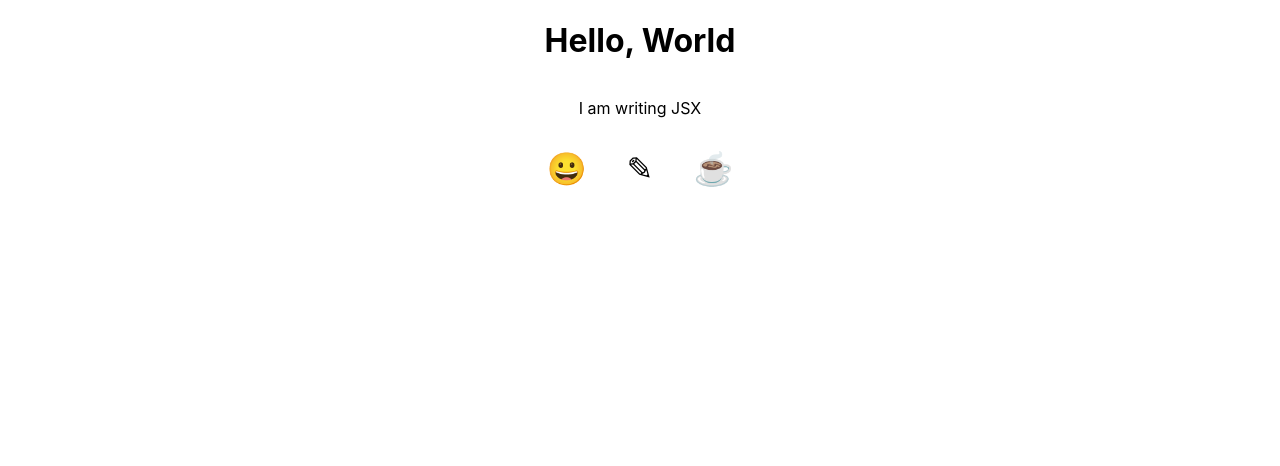
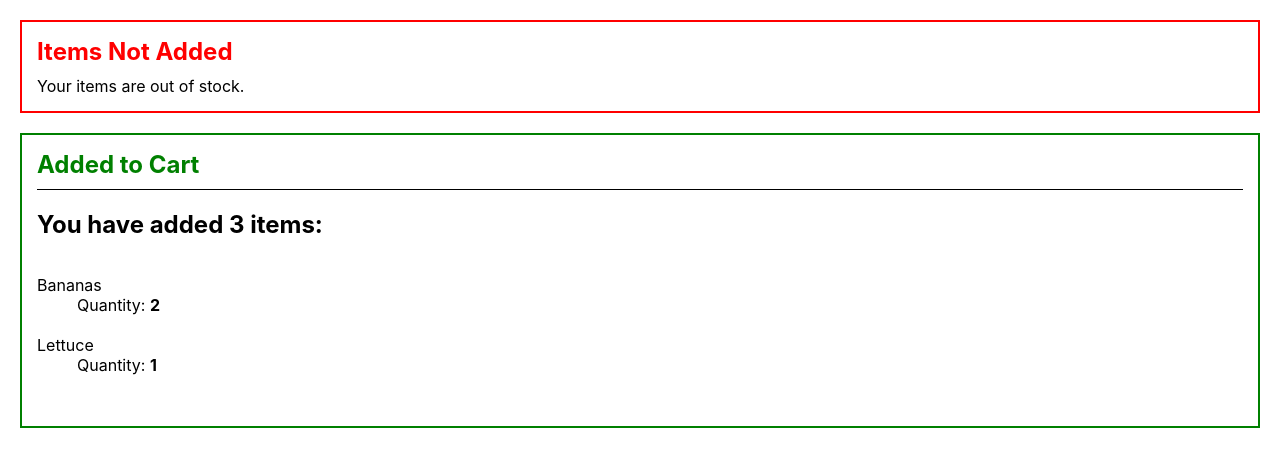
Before and after one commit to maksimo-vvd/lrn-digital-ocean-tutorial, a React (Create React App) app: page / in a window 1280 px wide. Shown: the top 466 px of the page. Built offline with nearby package versions, Linux system fonts and the light colour scheme.

Commit message:
Style React Components(className & style)

```diff
--- a/src/App.js
+++ /dev/null
@@ -1,44 +0,0 @@
-import React from 'react';
-import './App.css';
-
-const displayEmojiName = event => alert(event.target.id);
-const emojis = [
-  {
-    emoji: "😀",
-    name: "grinning face"
-  },
-  {
-    emoji: "✎",
-    name: "party popper"
-  },
-  {
-    emoji: "☕",
-    name: "woman dancing"
-  }
-];
-const displayAction = false;
-
-function App() {
-  const greeting = "greeting";
-  return(
-    <div className="container">
-      <h1 id={greeting}>Hello, World</h1>
-      {!displayAction && <p>I am writing JSX</p>}
-      <ul>
-        {
-          emojis.map(emoji => (
-            <li key={emoji.name}>
-              <button
-                onClick={displayEmojiName}
-              >
-                <span role="img" aria-label={emoji.name} id={emoji.name}>{emoji.emoji}</span>
-              </button>
-            </li>
-          ))
-        }
-      </ul>
-    </div>
-  )
-}
-
-export default App;
--- /dev/null
+++ b/src/components/Alert/Alert.css
@@ -0,0 +1,27 @@
+.wrapper{
+  padding: 20px;
+}
+.alert-wrapper {
+  padding: 15px;
+  margin-bottom: 15px;
+}
+
+.alert-wrapper > h2 {
+  margin: 0 0 10px 0;
+}
+
+.alert-wrapper.success {
+  border: #6da06f solid 1px;
+}
+
+.success > h2 {
+  color: #6da06f;
+}
+
+.alert-wrapper.error {
+  border: #f56260 solid 1px;
+}
+
+.error > h2 {
+  color: #f56260;
+}
--- /dev/null
+++ b/src/components/Alert/Alert.js
@@ -0,0 +1,45 @@
+import React from "react";
+import PropTypes from 'prop-types';
+
+import './Alert.css';
+
+export default function Alert({ children, type, title }) {
+  const colors = {
+    success: 'green',
+    error: 'red',
+  }
+  const style = {
+    heading: {
+      color: colors[type],
+      margin: '0 0 10px',
+    },
+    wrapper: {
+      border: `2px solid ${colors[type]}`,
+      marginBottom: 20,
+      padding: 15,
+      position: 'relative',
+    },
+  }
+
+  return (
+    <div style={style.wrapper}>
+      <h2 style={style.heading}>{title}</h2>
+
+      {children}
+    </div>
+    // <div className={`alert-wrapper ${type}`}>
+    //   <h2>{title}</h2>
+    //
+    //   {children}
+    // </div>
+  )
+}
+
+Alert.propTypes = {
+  children: PropTypes.oneOfType([
+    PropTypes.arrayOf(PropTypes.element),
+    PropTypes.element.isRequired
+  ]),
+  title: PropTypes.string.isRequired,
+  type: PropTypes.string.isRequired,
+}
--- /dev/null
+++ b/src/components/App/App.js
@@ -0,0 +1,25 @@
+import React from 'react';
+import './App.css';
+
+import Alert from '../Alert/Alert';
+import CartSuccess from '../CartSuccess/CartSuccess';
+
+
+function App() {
+  const wrapper = {
+    padding: 20
+  }
+
+  return (
+    // <div className="wrapper">
+    <div style={wrapper}>
+      <Alert title="Items Not Added" type="error">
+        <div>Your items are out of stock.</div>
+      </Alert>
+
+      <CartSuccess />
+    </div>
+  )
+}
+
+export default App;
--- /dev/null
+++ b/src/components/CartSuccess/CartSuccess.css
@@ -0,0 +1,13 @@
+.cart-success-wrapper {
+    border-top: black solid 1px;
+    display: flex;
+    flex-wrap: wrap;
+}
+
+.cart-success-wrapper h2 {
+    width: 100%;
+}
+
+.item {
+    margin-right: 20px;
+}
--- /dev/null
+++ b/src/components/CartSuccess/CartSuccess.js
@@ -0,0 +1,45 @@
+import React from 'react';
+import Alert from '../Alert/Alert';
+import './CartSuccess.css';
+
+export default function CartSuccess() {
+  const styles = {
+    header: {
+      width: '100%'
+    },
+    item: {
+      marginRight: 20,
+      marginBottom: 20,
+    },
+    wrapper: {
+      borderTop: 'black solid 1px',
+      display: 'flex',
+      flexWrap: 'wrap'
+    }
+  }
+
+  return(
+    <Alert title="Added to Cart" type="success">
+      {/*<div className="cart-success-wrapper">*/}
+      <div style={styles.wrapper}>
+        {/*<h2>*/}
+        <h2  style={styles.header}>
+          You have added 3 items:
+        </h2>
+
+        <dl>
+          {/*<div className="item">*/}
+          <div style={styles.item}>
+            <dt>Bananas</dt>
+            <dd>Quantity: <b>2</b></dd>
+          </div>
+          {/*<div className="item">*/}
+          <div style={styles.item}>
+            <dt>Lettuce</dt>
+            <dd>Quantity: <b>1</b></dd>
+          </div>
+        </dl>
+      </div>
+    </Alert>
+  )
+}
--- a/src/index.js
+++ b/src/index.js
@@ -1,7 +1,7 @@
 import React from 'react';
 import ReactDOM from 'react-dom';
 import './index.css';
-import App from './App';
+import App from './components/App/App';
 // import reportWebVitals from './reportWebVitals';
 
 ReactDOM.render(
```
Also changed, not shown: src/components/App/App.css (renamed from src/App.css), 2 other files (tests, documents, lock files or other folders).
